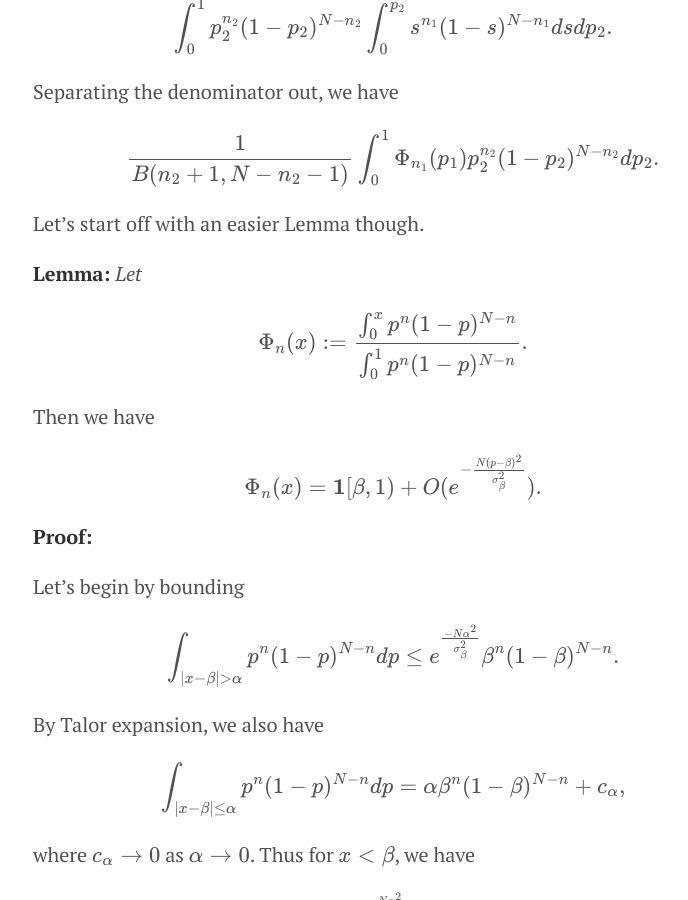
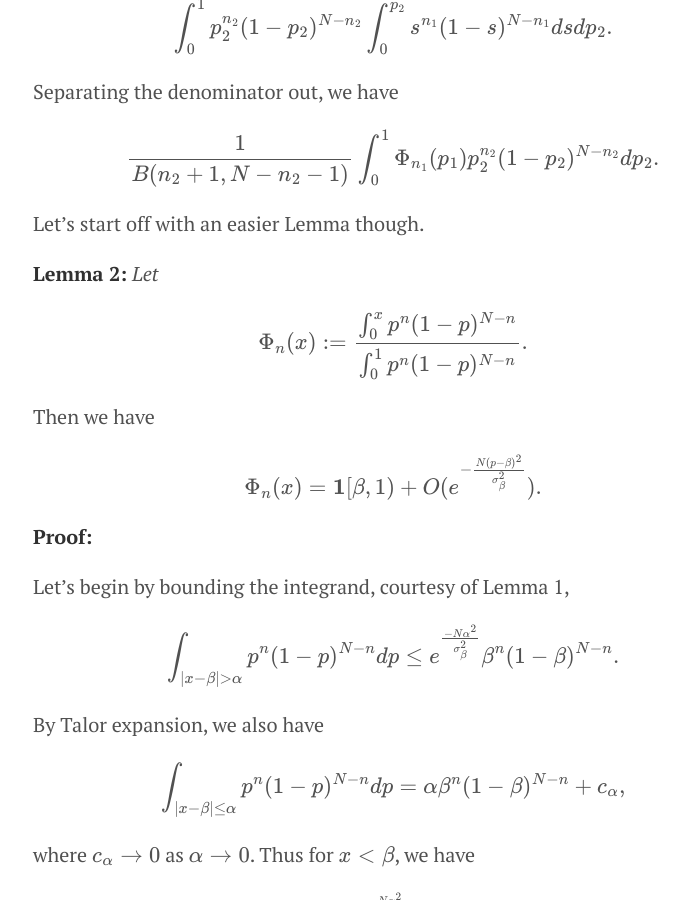
Before and after one commit to doriang102/doriang102.github.io, a Jekyll site: the page built from _posts/2017-06-10-hypothesis-testing-part-2-in-progress.md, in a window 1280 px wide and 900 px high, scrolled down 7373 px. Shown: the whole window, without its empty margins (247-935 px from the left). Built offline with Jekyll 4.4.1, drawn with Linux system fonts in a browser that asks for light colours; our own code applies the rules of GitHub Pages for plain Markdown files; formulas are drawn with MathJax 3; some of the changed text lies outside the part shown.

Commit message:
Update 2017-06-10-hypothesis-testing-part-2-in-progress.md

```diff
--- a/_posts/2017-06-10-hypothesis-testing-part-2-in-progress.md
+++ b/_posts/2017-06-10-hypothesis-testing-part-2-in-progress.md
@@ -168,7 +168,7 @@
 
 $$ \frac{p(D \lvert H_1)}{p(D \lvert H_2)} = \frac{(\beta+\epsilon)^n (1- (\beta+\epsilon))^{N-n} }{ \beta^n (1- \beta)^{N-n}}.$$
 
-**Lemma:**  *Let $$ \beta = \frac{n}{N}$$. Then it holds that*
+**Lemma 1:**  *Let $$ \beta = \frac{n}{N}$$. Then it holds that*
 
 $$\frac{p(D \lvert H_1)}{p(D \lvert H_2)} = \frac{e^{-N \epsilon^2}}{\sigma_{\beta^2}},$$
 
@@ -197,7 +197,7 @@
 
 Thus we have immediately from the above the following Corollary.
 
-**Corollary:**  _Let_
+**Corollary 1:**  _Let_
 
 $$R := \frac{p(D \lvert H_1)}{p(D \lvert H_2)} = \frac{e^{-N \epsilon^2}}{\sigma_{\beta^2}}.$$
 
@@ -221,7 +221,7 @@
 
 Let's start off with an easier Lemma though.
 
-**Lemma:** _Let_
+**Lemma 2:** _Let_
 
 $$ \Phi_n(x) := \frac{\int_0^x p^n (1-p)^{N-n}}{\int_0^1 p^n (1-p)^{N-n}}. $$
 
@@ -231,7 +231,7 @@
 
 **Proof:**
 
-Let's begin by bounding
+Let's begin by bounding the integrand, courtesy of Lemma 1,
 
 $$ \int_{|x-\beta| > \alpha} p^n(1-p)^{N-n} dp \leq e^{\frac{-N \alpha^2}{\sigma_{\beta}^2}}\beta^n(1-\beta)^{N-n}.$$
 
```
